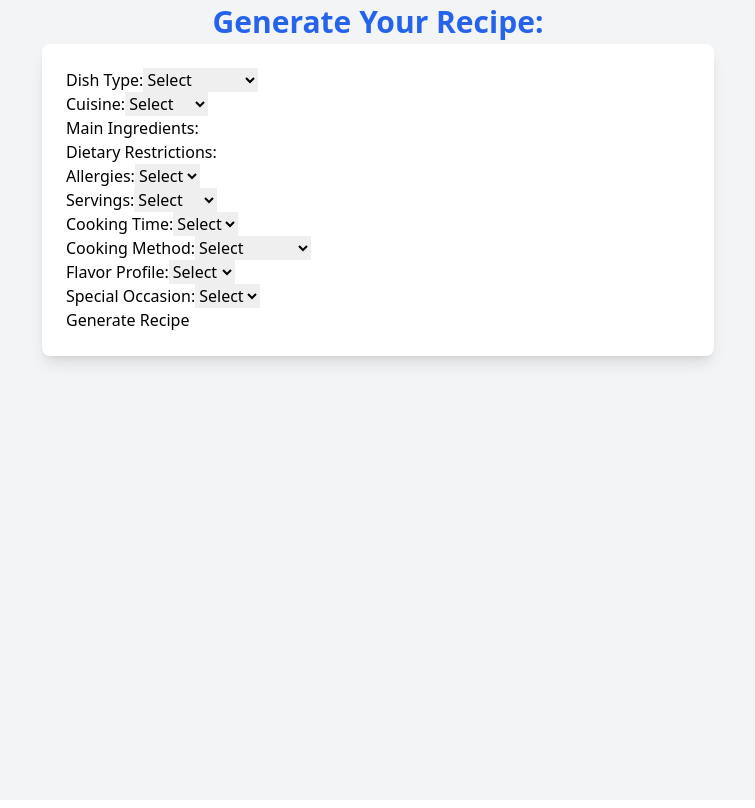
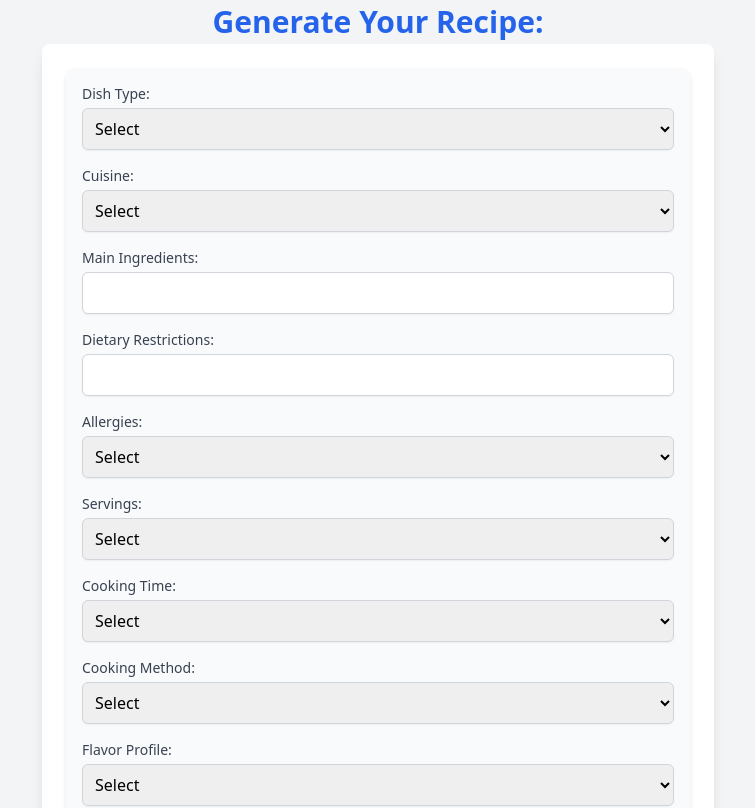
Before and after one commit to iviter/chef_ai, a React (Create React App) app in the folder client/: page / in a window 1280 px wide. Shown: the top 808 px of the page, without its empty margins (262-1017 px from the left). Built offline with nearby package versions, Linux system fonts and the light colour scheme.

Commit message:
Style RecipeForm component with tailwind css

```diff
--- a/client/src/components/RecipeGenerator/RecipeForm.js
+++ b/client/src/components/RecipeGenerator/RecipeForm.js
@@ -31,14 +31,15 @@ const RecipeForm = ({ generateRecipe }) => {
   };
 
   return (
-    <div>
-      <form onSubmit={handleSubmit}>
+    <div className="bg-gray-50 p-4 rounded-lg shadow-md w-full">
+      <form onSubmit={handleSubmit} className="space-y-4">
         <div>
-          <label htmlFor="dishType">Dish Type:</label>
+          <label htmlFor="dishType" className="block text-sm font-medium text-gray-700">Dish Type:</label>
           <select
             id="dishType"
             value={dishType}
             onChange={(e) => setDishType(e.target.value)}
+            className="mt-1 block w-full border border-gray-300 rounded-md shadow-sm p-2 focus:ring-blue-500 focus:border-blue-500"
           >
             <option value="">Select</option>
             <option value="main course">Main Course</option>
@@ -49,121 +50,137 @@ const RecipeForm = ({ generateRecipe }) => {
         </div>
 
         <div>
-          <label htmlFor="cuisine">Cuisine:</label>
+          <label htmlFor="cuisine" className="block text-sm font-medium text-gray-700">Cuisine:</label>
           <select
             id="cuisine"
             value={cuisine}
             onChange={(e) => setCuisine(e.target.value)}
+            className="mt-1 block w-full border border-gray-300 rounded-md shadow-sm p-2 focus:ring-blue-500 focus:border-blue-500"
           >
             <option value="">Select</option>
-            <option value="Italian">Italian</option>
-            <option value="Chinese">Chinese</option>
-            <option value="Mexican">Mexican</option>
+            <option value="italian">Italian</option>
+            <option value="chinese">Chinese</option>
+            <option value="mexican">Mexican</option>
+            <option value="indian">Indian</option>
+            <option value="spanish">Spanish</option>
           </select>
         </div>
 
         <div>
-          <label htmlFor="mainIngredients">Main Ingredients:</label>
+          <label htmlFor="mainIngredients" className="block text-sm font-medium text-gray-700">Main Ingredients:</label>
           <input
             type="text"
             id="mainIngredients"
             value={mainIngredients}
             onChange={(e) => setMainIngredients(e.target.value)}
+            className="mt-1 block w-full border border-gray-300 rounded-md shadow-sm p-2 focus:ring-blue-500 focus:border-blue-500"
           />
         </div>
 
         <div>
-          <label htmlFor="dietaryRestrictions">Dietary Restrictions:</label>
+          <label htmlFor="dietaryRestrictions" className="block text-sm font-medium text-gray-700">Dietary Restrictions:</label>
           <input
             type="text"
             id="dietaryRestrictions"
             value={dietaryRestrictions}
             onChange={(e) => setDietaryRestrictions(e.target.value)}
+            className="mt-1 block w-full border border-gray-300 rounded-md shadow-sm p-2 focus:ring-blue-500 focus:border-blue-500"
           />
         </div>
 
         <div>
-          <label htmlFor="allergies">Allergies:</label>
+          <label htmlFor="allergies" className="block text-sm font-medium text-gray-700">Allergies:</label>
           <select
             id="allergies"
             value={allergies}
             onChange={(e) => setAllergies(e.target.value)}
+            className="mt-1 block w-full border border-gray-300 rounded-md shadow-sm p-2 focus:ring-blue-500 focus:border-blue-500"
           >
             <option value="">Select</option>
-            <option value="Yes">Yes</option>
-            <option value="No">No</option>
+            <option value="yes">Yes</option>
+            <option value="no">No</option>
           </select>
         </div>
 
         <div>
-          <label htmlFor="servings">Servings:</label>
+          <label htmlFor="servings" className="block text-sm font-medium text-gray-700">Servings:</label>
           <select
             id="servings"
             value={servings}
             onChange={(e) => setServings(e.target.value)}
+            className="mt-1 block w-full border border-gray-300 rounded-md shadow-sm p-2 focus:ring-blue-500 focus:border-blue-500"
           >
             <option value="">Select</option>
-            <option value="Small">Small</option>
-            <option value="Medium">Medium</option>
-            <option value="Large">Large</option>
+            <option value="small">Small</option>
+            <option value="medium">Medium</option>
+            <option value="large">Large</option>
           </select>
         </div>
 
         <div>
-          <label htmlFor="cookingTime">Cooking Time:</label>
+          <label htmlFor="cookingTime" className="block text-sm font-medium text-gray-700">Cooking Time:</label>
           <select
             id="cookingTime"
             value={cookingTime}
             onChange={(e) => setCookingTime(e.target.value)}
+            className="mt-1 block w-full border border-gray-300 rounded-md shadow-sm p-2 focus:ring-blue-500 focus:border-blue-500"
           >
             <option value="">Select</option>
-            <option value="Slow">Slow</option>
-            <option value="Fast">Fast</option>
+            <option value="slow">Slow</option>
+            <option value="fast">Fast</option>
           </select>
         </div>
 
         <div>
-          <label htmlFor="cookingMethod">Cooking Method:</label>
+          <label htmlFor="cookingMethod" className="block text-sm font-medium text-gray-700">Cooking Method:</label>
           <select
             id="cookingMethod"
             value={cookingMethod}
             onChange={(e) => setCookingMethod(e.target.value)}
+            className="mt-1 block w-full border border-gray-300 rounded-md shadow-sm p-2 focus:ring-blue-500 focus:border-blue-500"
           >
             <option value="">Select</option>
-            <option value="Baking">Baking</option>
-            <option value="Boiling">Boiling</option>
-            <option value="Microwaving">Microwaving</option>
+            <option value="baking">Baking</option>
+            <option value="boiling">Boiling</option>
+            <option value="microwaving">Microwaving</option>
           </select>
         </div>
 
         <div>
-          <label htmlFor="flavorProfile">Flavor Profile:</label>
+          <label htmlFor="flavorProfile" className="block text-sm font-medium text-gray-700">Flavor Profile:</label>
           <select
             id="flavorProfile"
             value={flavorProfile}
             onChange={(e) => setFlavorProfile(e.target.value)}
+            className="mt-1 block w-full border border-gray-300 rounded-md shadow-sm p-2 focus:ring-blue-500 focus:border-blue-500"
           >
             <option value="">Select</option>
-            <option value="Sweet">Sweet</option>
-            <option value="Salty">Salty</option>
-            <option value="Bitter">Bitter</option>
+            <option value="sweet">Sweet</option>
+            <option value="salty">Salty</option>
+            <option value="bitter">Bitter</option>
           </select>
         </div>
 
         <div>
-          <label htmlFor="specialOccasion">Special Occasion:</label>
+          <label htmlFor="specialOccasion" className="block text-sm font-medium text-gray-700">Special Occasion:</label>
           <select
             id="specialOccasion"
             value={specialOccasion}
             onChange={(e) => setSpecialOccasion(e.target.value)}
+            className="mt-1 block w-full border border-gray-300 rounded-md shadow-sm p-2 focus:ring-blue-500 focus:border-blue-500"
           >
             <option value="">Select</option>
-            <option value="Yes">Yes</option>
-            <option value="No">No</option>
+            <option value="yes">Yes</option>
+            <option value="no">No</option>
           </select>
         </div>
 
-        <button type="submit">Generate Recipe</button>
+        <button
+          type="submit"
+          className="mt-4 w-full bg-blue-500 hover:bg-blue-600 text-white font-semibold py-2 px-4 rounded-md shadow"
+        >
+          Submit
+        </button>
       </form>
     </div>
   );
```
